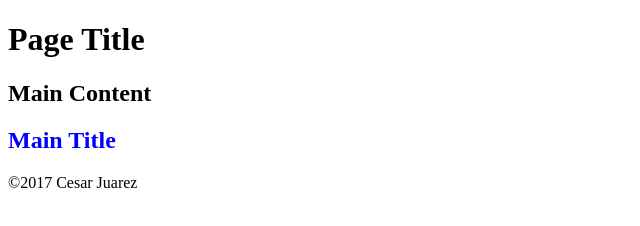
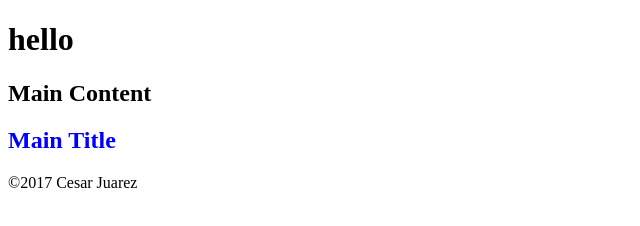
Before and after one commit to archoll1972/cesarjuarezwork, a plain HTML site: page index.html in a window 1280 px wide. Shown: the whole page, without its empty margins (0-640 px from the left). Drawn offline with Linux system fonts and the light colour scheme.

Commit message:
changed title

```diff
--- a/index.html
+++ b/index.html
@@ -18,7 +18,7 @@
 
     <header>
 
-        <h1>Page Title</h1>
+        <h1>hello</h1>
 
     </header>
 
```
Also changed, not shown: 1 other file.
